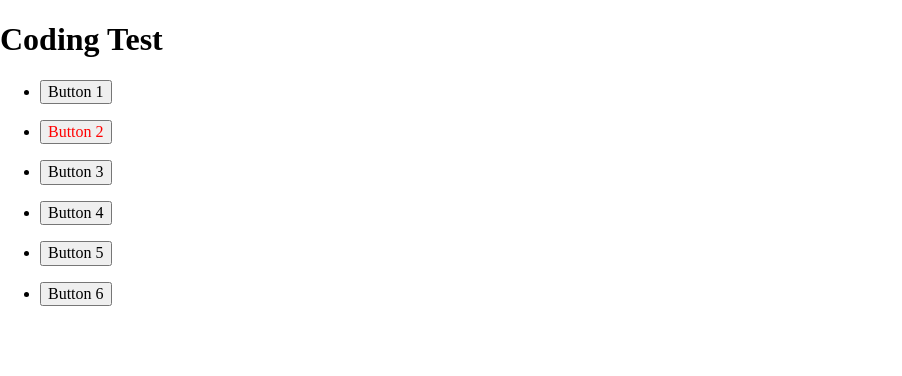
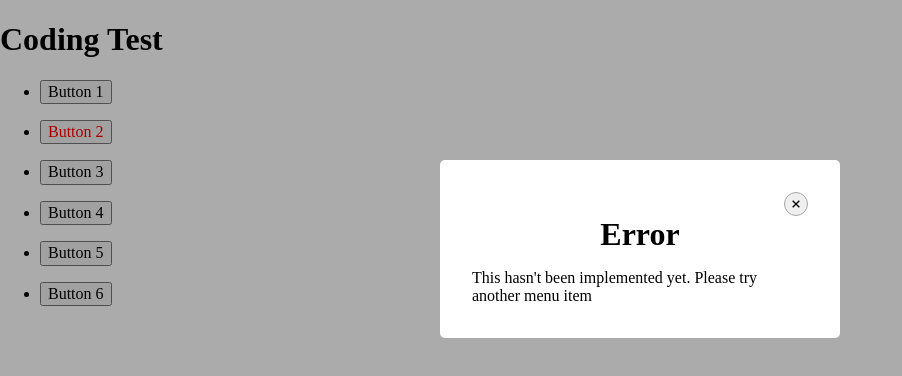
Before and after one commit to coding-billyi/nested-menu, a React (Create React App) app: page / in a window 1280 px wide. Both pictures are taken after a click on the button "Button 2". Shown: the top 376 px of the page, without its empty margins (0-902 px from the left). Built offline with nearby package versions, Linux system fonts and the light colour scheme.

Commit message:
feat: some style and function improvements on modal compoennts

```diff
--- a/package.json
+++ b/package.json
@@ -4,9 +4,11 @@
   "private": true,
   "dependencies": {
     "@reach/dialog": "^0.15.0",
+    "@reach/visually-hidden": "^0.15.0",
     "normalize.css": "^8.0.1",
     "react": "^17.0.2",
     "react-dom": "^17.0.2",
+    "react-icons": "^4.2.0",
     "react-scripts": "4.0.3",
     "typescript": "^4.1.2",
     "web-vitals": "^1.0.1"
--- a/src/components/Form/Form.tsx
+++ b/src/components/Form/Form.tsx
@@ -27,8 +27,7 @@ export const Form: React.FC<FormProps> = ({ form }) => {
   };
   return (
     <>
-      <h2 id={`form-${id}`}>{title}</h2>
-      <form aria-labelledby={`form-${id}`} onSubmit={handleSubmit}>
+      <form aria-label={title} onSubmit={handleSubmit}>
         {Object.keys(fields).map((key) => {
           const { label, type } = fields[key];
           return (
--- a/src/components/Menus/Menus.tsx
+++ b/src/components/Menus/Menus.tsx
@@ -60,7 +60,7 @@ const Menu: React.FC<MenuProps> = ({ list, level }) => {
             {list.title}
           </Button>
         </ModalOpenButton>
-        <ModalContent aria-label={list.title}>
+        <ModalContent title={list.form.title} aria-label={list.form.title}>
           <Form form={list.form} />
         </ModalContent>
       </Modal>
@@ -79,6 +79,11 @@ const Menu: React.FC<MenuProps> = ({ list, level }) => {
           {list.title}
         </Button>
       </ModalOpenButton>
+      <ModalContent title={'Error'} aria-label={'error'}>
+        <span>
+          This hasn't been implemented yet. Please try another menu item
+        </span>
+      </ModalContent>
     </Modal>
   );
 };
--- a/src/components/Modal/Modal.tsx
+++ b/src/components/Modal/Modal.tsx
@@ -1,10 +1,12 @@
 import * as React from 'react';
-import { Dialog } from '@reach/dialog';
+import VisuallyHidden from '@reach/visually-hidden';
+import { GrFormClose } from 'react-icons/gr';
+import { Dialog, Close, CloseButton, Title } from './ModalStyles';
 
-type ModalContextValue = {
-  isOpen: boolean;
-  setIsOpen: React.Dispatch<React.SetStateAction<boolean>>;
-};
+const callAll =
+  (...fns: Function[]) =>
+  (...args: unknown[]) =>
+    fns.forEach((fn) => fn && fn(...args));
 
 const ModalContext = React.createContext<ModalContextValue>({
   isOpen: false,
@@ -27,10 +29,7 @@ export const ModalDismissButton: React.FC = ({ children: child }) => {
     return null;
   } else {
     return React.cloneElement(child, {
-      onClick: () => {
-        setIsOpen(false);
-        child.props.onClick();
-      },
+      onClick: callAll(() => setIsOpen(false), child.props.onClick),
     });
   }
 };
@@ -42,17 +41,44 @@ export const ModalOpenButton: React.FC = ({ children: child }) => {
     return null;
   } else {
     return React.cloneElement(child, {
-      onClick: () => {
-        setIsOpen(true);
-        child.props.onClick();
-      },
+      onClick: callAll(() => setIsOpen(true), child.props.onClick),
     });
   }
 };
 
-export const ModalContent: React.FC = (props) => {
+export const ModalContentBase: React.FC = (props) => {
   const { isOpen, setIsOpen } = React.useContext(ModalContext);
   return (
     <Dialog isOpen={isOpen} onDismiss={() => setIsOpen(false)} {...props} />
   );
 };
+
+export const ModalContent: React.FC<ModalContentProps> = ({
+  title,
+  children,
+  ...props
+}) => (
+  <ModalContentBase {...props}>
+    <Close>
+      <ModalDismissButton>
+        <CloseButton>
+          <VisuallyHidden>Close</VisuallyHidden>
+          <span aria-hidden>
+            <GrFormClose />
+          </span>
+        </CloseButton>
+      </ModalDismissButton>
+    </Close>
+    <Title>{title}</Title>
+    {children}
+  </ModalContentBase>
+);
+
+type ModalContextValue = {
+  isOpen: boolean;
+  setIsOpen: React.Dispatch<React.SetStateAction<boolean>>;
+};
+
+type ModalContentProps = {
+  title: string;
+};
--- /dev/null
+++ b/src/components/Modal/ModalStyles.ts
@@ -0,0 +1,41 @@
+import styled from '@emotion/styled/macro';
+import { Dialog as ReachUIDialog } from '@reach/dialog';
+import * as mq from '../../styles/media-queries';
+import * as colors from '../../styles/colors';
+
+export const Dialog = styled(ReachUIDialog)`
+  box-sizing: border-box;
+  max-width: 400px;
+  border-radius: 5px;
+  margin: 20vh auto;
+  ${mq.small} {
+    width: 90%;
+    margin: 10vh auto;
+    padding: 1rem;
+  }
+`;
+
+export const Close = styled.div`
+  display: flex;
+  justify-content: flex-end;
+`;
+
+export const CloseButton = styled.button`
+  border-radius: 100%;
+  width: 24px;
+  height: 24px;
+  line-height: 1;
+  border: 1px solid ${colors.grey};
+  display: flex;
+  justify-content: center;
+  align-items: center;
+  span {
+    height: 16px;
+  }
+`;
+
+export const Title = styled.h3`
+  text-align: center;
+  font-size: 2rem;
+  margin: 0 1rem 1rem;
+`;
--- /dev/null
+++ b/src/styles/colors.js
@@ -0,0 +1,2 @@
+export const red = '#BE1725';
+export const grey = '#A6A6A6';
--- /dev/null
+++ b/src/styles/media-queries.js
@@ -0,0 +1,2 @@
+export const large = '@media (min-width: 769px)';
+export const small = '@media (max-width: 768px)';
```
Also changed, not shown: 1 other file (tests, documents, lock files or other folders).
